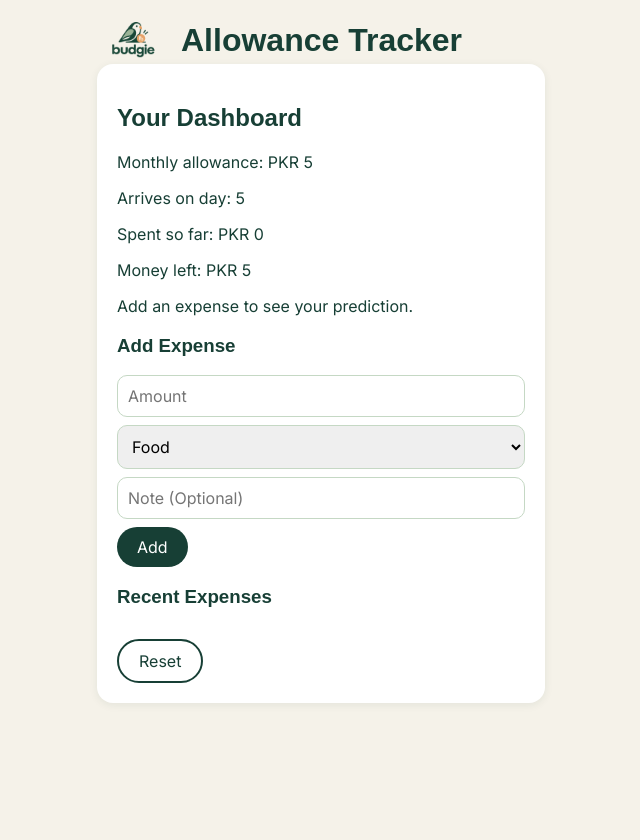
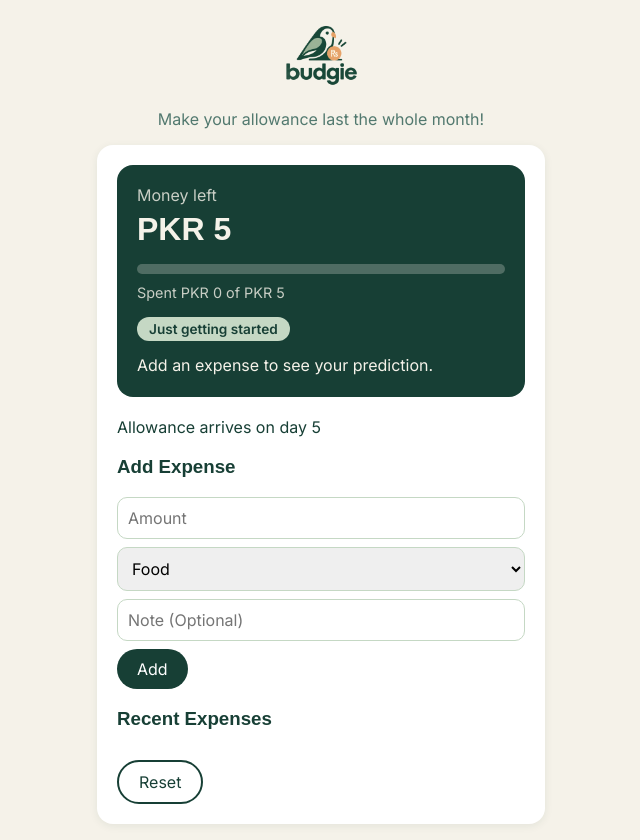
Before and after one commit to shaheernaqvi52/CYE2026-Bee-, a plain HTML site: page index.html in a window 1280 px wide. Both pictures are taken after typing "5", "5" into the empty fields and a click on the button "Start Tracking". Shown: the whole page, without its empty margins (319-959 px from the left). Before the commit the page ends 800 px from the top, so only its background shows below. Drawn offline with Linux system fonts and the light colour scheme.

Commit message:
styling done

```diff
--- a/app.js
+++ b/app.js
@@ -23,6 +23,12 @@ demoBtn.addEventListener("click",function(){
     localStorage.setItem("expenses",JSON.stringify(expenses));
     showDashboard(settings);
 });
+
+function setPill(text,type){
+    const pill=document.getElementById("status-pill");
+    pill.textContent=text;
+    pill.className="pill "+type;
+}
 
 function showDashboard(settings){
     document.getElementById("show-allowance").textContent=settings.allowance;
@@ -55,15 +61,22 @@ function renderExpenses(){
 
     const settings=JSON.parse(localStorage.getItem("settings"));
     document.getElementById("show-spent").textContent=spent;
-    if ((settings.allowance-spent)>=0){
-        document.getElementById("show-left").classList.remove("over");
-        document.getElementById("show-left").textContent=settings.allowance-spent;
+    const left=settings.allowance-spent;
+    const leftEl=document.getElementById("show-left");
+
+    if(left>=0){
+        leftEl.classList.remove("over");
+        leftEl.textContent="PKR "+left;
+        document.getElementById("progress-fill").style.background="var(--peach)"
+    }else{
+        leftEl.classList.add("over");
+        leftEl.textContent="Over by PKR "+Math.abs(left);
+        document.getElementById("progress-fill").style.background="var(--danger)"
     }
-    else{
-        document.getElementById("show-left").classList.add("over");
-        document.getElementById("show-left").textContent="Over by PKR "+Math.abs(settings.allowance-spent);
-    }
-    renderPrediction(spent,settings.allowance-spent,settings);
+    const percent=Math.min((spent/settings.allowance)*100,100);
+    document.getElementById("progress-fill").style.width=percent+"%"
+
+    renderPrediction(spent,left,settings);
 }
 
 function renderPrediction(spent,left,settings){
@@ -71,14 +84,17 @@ function renderPrediction(spent,left,settings){
 
         if (spent===0){
             box.textContent="Add an expense to see your prediction.";
+            setPill("Just getting started","good");
             return;
         }
         if (left===0){
             box.textContent="You've used up your allowance for this allowance cycle.";
+            setPill("Allowance used up","bad");
             return;
         }
         if(left<0){
             box.textContent="You've gone PKR "+Math.abs(left) + " over your allowance this cycle.";
+            setPill("Over Budget","bad")
             return;
         }
 
@@ -101,11 +117,13 @@ function renderPrediction(spent,left,settings){
 
         if (daysItLasts>=daysToPayday){
             box.textContent="You're on Track! Your money will last until your next allowance. You can spend: PKR "+safeDaily+ " each day.";
+            setPill("On track","good");
         } else{
             const runOut=new Date(today);
             runOut.setDate(today.getDate()+daysItLasts);
             const dateText=runOut.toLocaleDateString("en-GB",{day:"numeric",month:"long"});
             box.textContent="At this pace you'll run out on " +dateText+", "+(daysToPayday-daysItLasts)+" days before your next allowance. "+"Spend under PKR "+safeDaily+" per day to make it last.";
+            setPill("Running low","warn");
 
         }
     }
--- a/index.html
+++ b/index.html
@@ -10,7 +10,8 @@
     <body>
        <header class="app-header">
         <img src="images/MainLogo.png" alt="Budgie" class="logo">
-        <h1>Allowance Tracker</h1>
+        <h1></h1>
+        <p class="tagline">Make your allowance last the whole month!</p>
        </header>
 
         <section id="setup-screen">
@@ -27,12 +28,15 @@
         </section>
 
         <section id="dashboard" class="hidden">
-            <h2>Your Dashboard</h2>
-            <p>Monthly allowance: PKR <span id="show-allowance"></span></p>
-            <p>Arrives on day: <span id="show-payday"></span></p>
-            <p>Spent so far: PKR <span id="show-spent">0</span></p>
-            <p>Money left: PKR <span id="show-left"></span></p>
-            <p id="prediction"></p>
+            <div class="hero">
+                <p class="hero-label">Money left</p>
+                <p class="hero-amount" id="show-left"></p>
+                <div class="progress"><div id="progress-fill"></div></div>
+                <p class="hero-sub">Spent PKR <span id="show-spent">0</span> of PKR <span id="show-allowance"></span></p>
+                <span id="status-pill" class="pill"></span>
+                <p id="prediction"></p>
+            </div>
+            <p>Allowance arrives on day <span id="show-payday"></span></p>
             <h3>Add Expense</h3>
             <form id="expense-form">
                 <input type="number" id="exp-amount" min="1" placeholder="Amount" required>
--- a/style.css
+++ b/style.css
@@ -95,13 +95,92 @@ button{
     font-weight:600;
 }
 .logo{
-    height: 48px;
+    height: 80px;
+    display:block;
+    margin:0 auto;
 }
 .app-header{
-    display:flex;
-    align-items: center;
-    gap:12px;
+    text-align: center;
+    margin-bottom:16px;
 }
-.app-header h1{
+.tagline{
+    margin:-8px 0 0;
+    color: var(--sage);
+}
+
+.hero{
+    background:var(--forest);
+    color:var(--cream);
+    border-radius:16px;
+    padding:20px;
+    margin-bottom:20px ;
+}
+
+.hero p {
     margin:0;
 }
+.hero .hero-amount{
+    margin:6px 0 16px;
+}
+.hero-label{
+    opacity:0.8;
+}
+
+.hero-amount{
+    font-family:"Plus Jakarta Sans",sans-serif;
+    font-size:2rem;
+    font-weight:700;
+    margin:4px 0 12px;
+}
+
+.hero .over{
+    color:var(--peach);
+}
+.progress{
+    height:10px;
+    background:rgba(245,242,233,0.25);
+    border-radius:999px;
+    overflow:hidden;
+    margin-bottom:10px;
+}
+
+#progress-fill{
+    height:100%;
+    width:0;
+    background:var(--peach);
+    border-radius:999px;
+    transition:width 0.4s;
+}
+.hero-sub {
+    margin-top:8px;
+    font-size:0.9rem;
+    opacity:0.8;
+}
+.hero .hero-sub{
+    margin-top:0;
+    margin-bottom:16px;
+}
+
+.pill{
+    display:inline-block;
+    margin:0 0 12px;
+    padding: 4px 12px;
+    border-radius:999px;
+    font-size:0.85rem;
+    font-weight:600;
+}
+.pill.good{
+    background:var(--mint);
+    color:var(--forest);
+}
+.pill.warn{
+    background:var(--peach);
+    color:var(--forest);
+}
+.pill.bad{
+    background:var(--danger);
+    color:white;
+}
+#prediction{
+    line-height:1.5;
+}
```
